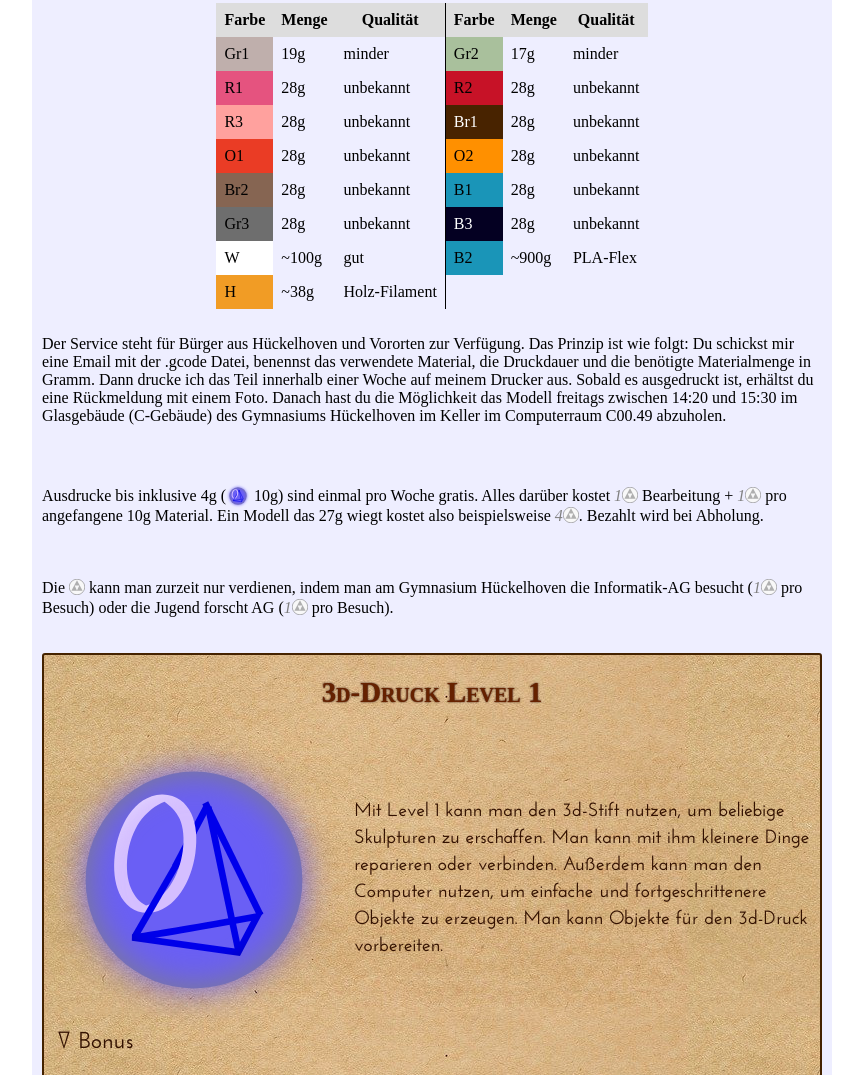
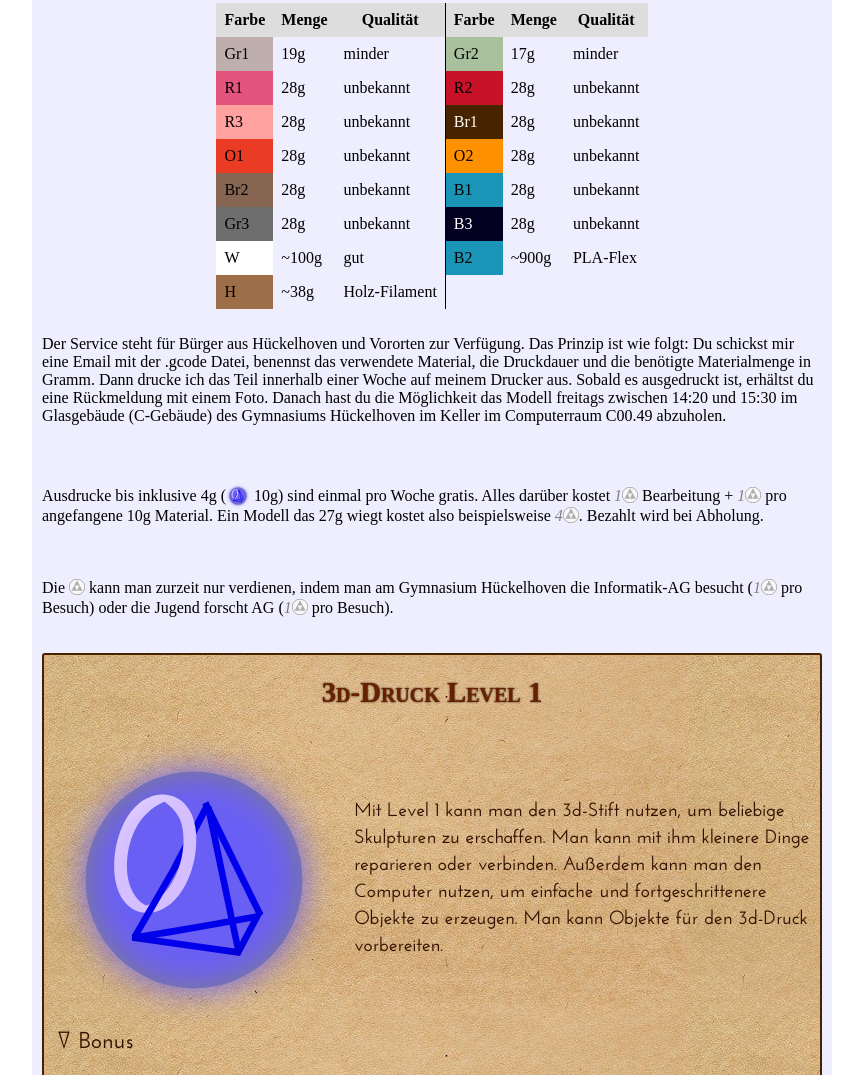
Before and after one commit to adabru/infoaghh, a plain HTML site: page 3dservice.html in a window 1280 px wide. Shown: the part 1367-2442 px from the top of the page, without its empty margins (208-1071 px from the left). Drawn offline with Linux system fonts and the light colour scheme.

Commit message:
color correction 3

```diff
--- a/3dservice.html
+++ b/3dservice.html
@@ -119,7 +119,7 @@
       <td>PLA-Flex</td>
     </tr>
     <tr>
-      <td style="background: #F19C25;">H</td>
+      <td style="background: #9D6E48;">H</td>
       <td>~38g</td>
       <td>Holz-Filament</td>
     </tr>
```
